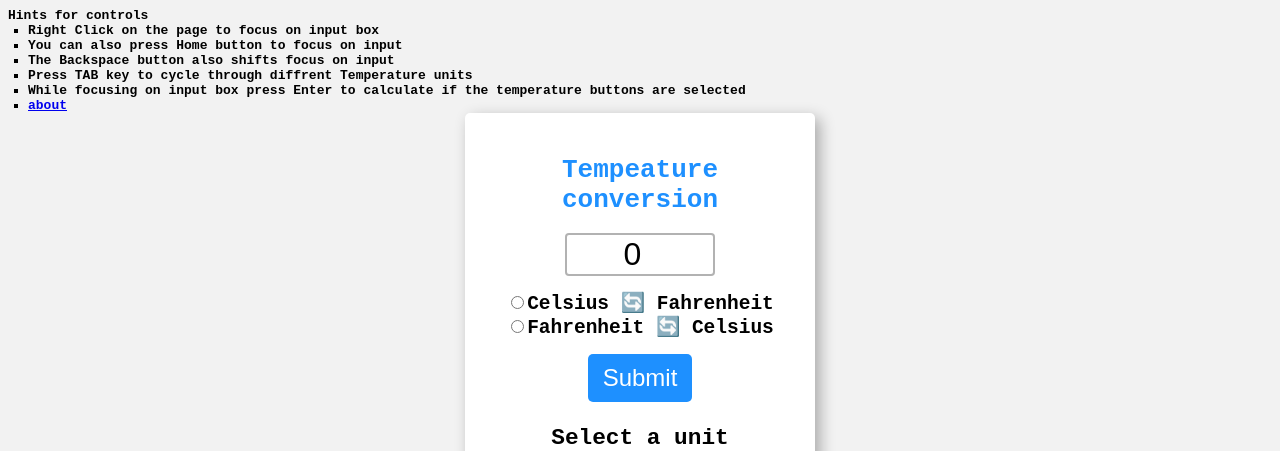
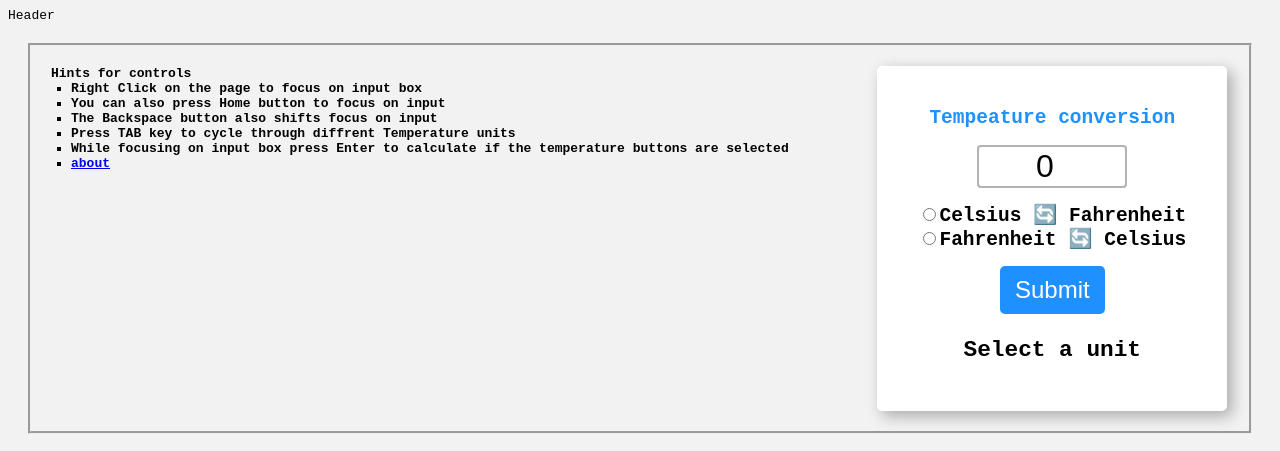
Before and after one commit to Thunderman20/js-course, a plain HTML site: page index.html in a window 1280 px wide. Shown: the top 451 px of the page. Drawn offline with Linux system fonts and the light colour scheme.

Commit message:
dice roll

```diff
--- /dev/null
+++ b/diceRoller.js
@@ -0,0 +1,103 @@
+import initializeTemperatureConverter from "./temperatureConverter.js";
+
+export default function diceRoller() {
+  const dicerollerContainer = document.createElement("div");
+  const diceRollerTitle = document.createElement("h1");
+  const diceRollerLabel = document.createElement("label");
+  const diceRollerInput = document.createElement("input");
+  const diceRollerButton = document.createElement("button");
+  const diceRollerResult = document.createElement("div");
+  const diceRollerImage = document.createElement("div");
+  const hardcodeP = document.getElementById("hardcode");
+  //set attributes
+  dicerollerContainer.setAttribute("id", "dicerollerContainer");
+  diceRollerTitle.innerText = "Dice Roller";
+  diceRollerLabel.textContent = "# of Dice";
+  diceRollerInput.setAttribute("id", "numOfDice");
+  diceRollerInput.setAttribute("type", "number");
+  diceRollerInput.setAttribute("value", "1");
+  diceRollerInput.setAttribute("min", "1");
+  diceRollerButton.innerText = "Roll Dice";
+  diceRollerResult.setAttribute("id", "diceResult");
+  diceRollerImage.setAttribute("id", "diceImage");
+  // append to page
+  document.body.insertBefore(dicerollerContainer, hardcodeP);
+  dicerollerContainer.append(diceRollerTitle);
+  dicerollerContainer.append(diceRollerLabel);
+  dicerollerContainer.append(diceRollerInput);
+  dicerollerContainer.append(diceRollerButton);
+  dicerollerContainer.append(diceRollerResult);
+  dicerollerContainer.append(diceRollerImage);
+  // set styles
+  dicerollerContainer.style.border = "groove";
+
+  dicerollerContainer.style.padding = "20px";
+  dicerollerContainer.style.margin = "20px";
+  dicerollerContainer.style.fontFamily = "Arial";
+  dicerollerContainer.style.textAlign = "center";
+  dicerollerContainer.style.fontSize = "2rem";
+  dicerollerContainer.style.fontWeight = "bold";
+
+  diceRollerButton.style.boxSizing = "border-box";
+  diceRollerButton.style.fontSize = "1.3rem";
+  diceRollerButton.style.fontWeight = "bold";
+  diceRollerButton.style.padding = "10px";
+  diceRollerButton.style.borderRadius = "10px";
+  diceRollerButton.style.border = "none";
+  diceRollerButton.style.backgroundColor = "dodgerblue";
+  diceRollerButton.style.color = "white";
+  diceRollerButton.style.cursor = "pointer";
+  diceRollerButton.style.marginLeft = "10px";
+  diceRollerButton.onmouseover = changeHoverStyles;
+  diceRollerButton.onmouseleave = revertHoverStyles;
+
+  diceRollerInput.style.textAlign = "center";
+  diceRollerInput.style.fontSize = "2rem";
+  diceRollerInput.style.fontWeight = "bold";
+  diceRollerInput.style.width = "150px";
+  diceRollerInput.style.marginRight = "10px";
+
+
+
+  diceRollerLabel.style.marginRight = "10px";
+
+
+
+  diceRollerResult.style.margin = "25px";
+
+  //event
+
+  diceRollerButton.onclick = rollDice;
+
+  //Functions
+
+  function rollDice() {
+    const numOfDice = diceRollerInput.value;
+    const values = [];
+    const images = [];
+
+    for (let i = 0; i < numOfDice; i++) {
+      const value = Math.floor(Math.random() * 6) + 1;
+      values.push(value);
+      images.push(`<img src="assets/${value}.png" class="diceImage">`);
+    }
+
+    diceRollerResult.textContent = `dice: ${values.join(", ")}`;
+    diceRollerImage.innerHTML = images.join(" ");
+
+    const diceImages = diceRollerImage.querySelectorAll(".diceImage");
+    diceImages.forEach((image) => {
+      image.style.width = "50px";
+      image.style.margin = "5px";
+    });
+
+    console.log(values);
+  }
+
+  function changeHoverStyles() {
+    diceRollerButton.style.backgroundColor = "blue";
+  }
+  function revertHoverStyles() {
+    diceRollerButton.style.backgroundColor = "dodgerblue";
+  }
+}
--- a/index.html
+++ b/index.html
@@ -7,6 +7,7 @@
     <title>Document</title>
     <script defer type="module" src="index.js"></script>
     <script defer type="module" src="temperatureConverter.js"></script>
+    <script defer type="module" src="diceRoller.js"></script>
   </head>
   <body>
     <ul id="formsibling">
@@ -22,7 +23,7 @@
     </ul>
 
 
-    <p>
+    <p id="hardcode">
       Lorem ipsum, dolor sit amet consectetur adipisicing elit. Sed inventore
       perspiciatis corrupti impedit culpa eum animi! Distinctio adipisci optio
       commodi nesciunt, a, impedit aspernatur, sunt eaque neque quam officia
--- a/index.js
+++ b/index.js
@@ -1,2 +1,4 @@
 import initializeTemperatureConverter from "./temperatureConverter.js";
+import diceRoller from "./diceRoller.js";
 initializeTemperatureConverter();
+diceRoller();
--- a/temperatureConverter.js
+++ b/temperatureConverter.js
@@ -8,6 +8,8 @@ function initializeTemperatureConverter() {
   // Creating an HSLA color value
   const hslaColor = `hsla(${hue}, ${saturation}%, ${lightness}%, ${alpha})`;
   // create elements
+  const header =document.createElement("header");
+  const section=document.createElement("section");
   const hintList=document.getElementById("formsibling");
   const form = document.createElement("form");
   const h1 = document.createElement("h1");
@@ -20,6 +22,8 @@ function initializeTemperatureConverter() {
   const submitBtn = document.createElement("button");
   const result = document.createElement("p");
   // setAttribute
+  header.innerText="Header";
+
   h1.innerText = "Tempeature conversion";
   input.setAttribute("type", "number");
   input.setAttribute("id", "textBox");
@@ -39,6 +43,15 @@ function initializeTemperatureConverter() {
   result.setAttribute("id", "result");
   result.innerText = "Select a unit";
   //set styles
+  section.style.border="groove";
+  section.style.display="flex";
+  section.style.flex="1";
+  section.style.flexDirection="row";
+  section.style.padding="20px";
+  section.style.margin="20px";
+  section.style.height="100%";
+  hintList.style.width="70%";
+
   form.style.backgroundColor = "white";
   form.style.textAlign = "center";
   form.style.maxWidth = "350px";
@@ -80,7 +93,11 @@ function initializeTemperatureConverter() {
 
   //end of styling
 
-  hintList.insertAdjacentElement('afterend', form);
+
+  document.body.prepend(section);
+  document.body.insertBefore(header,section);
+  section.appendChild(hintList);
+  section.appendChild(form);
   form.appendChild(h1);
   form.appendChild(input);
   form.appendChild(lineBreak.cloneNode());
```
Also changed, not shown: assets/1.png (added), assets/2.png (added), assets/3.png (added), assets/4.png (added), assets/5.png (added), assets/6.png (added).
